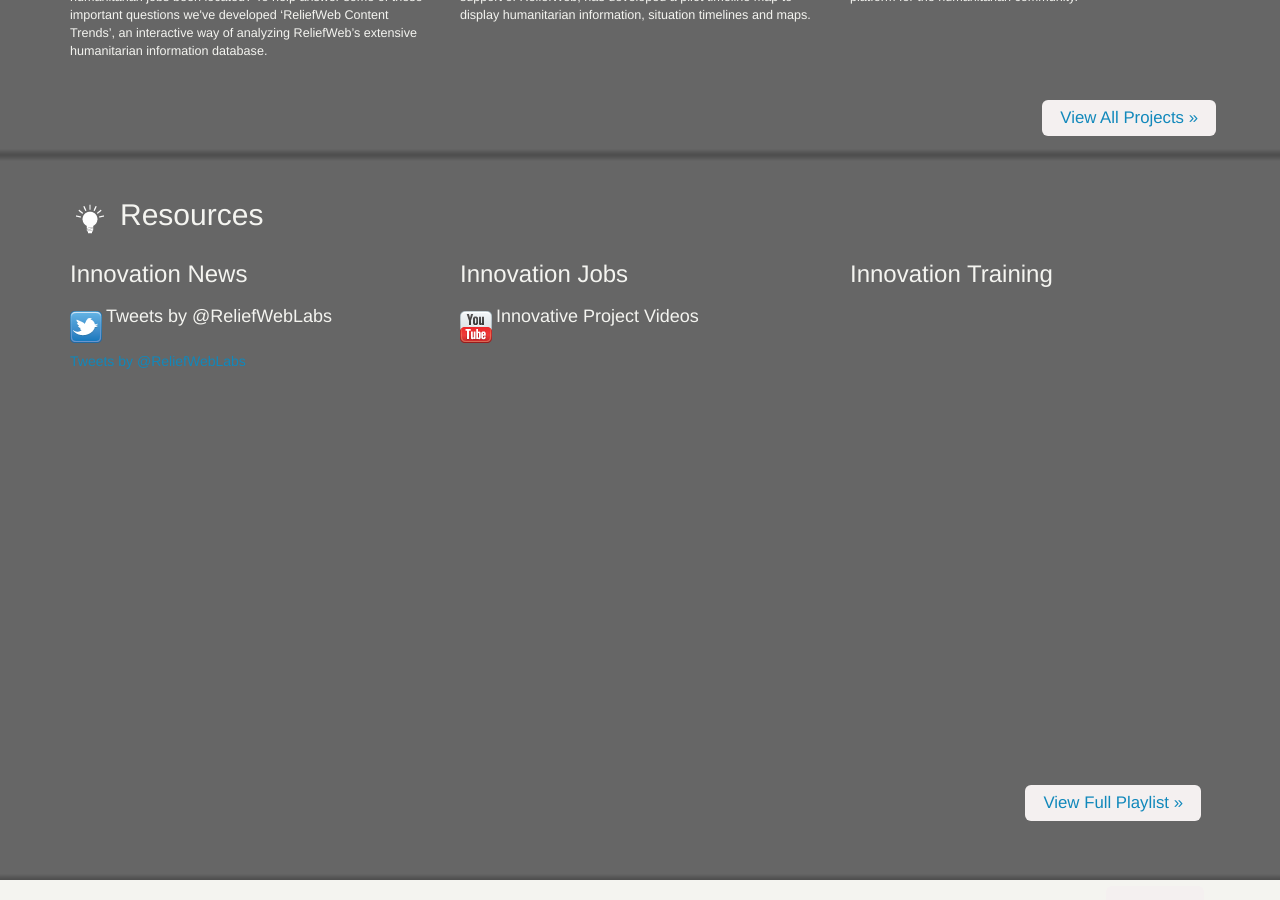
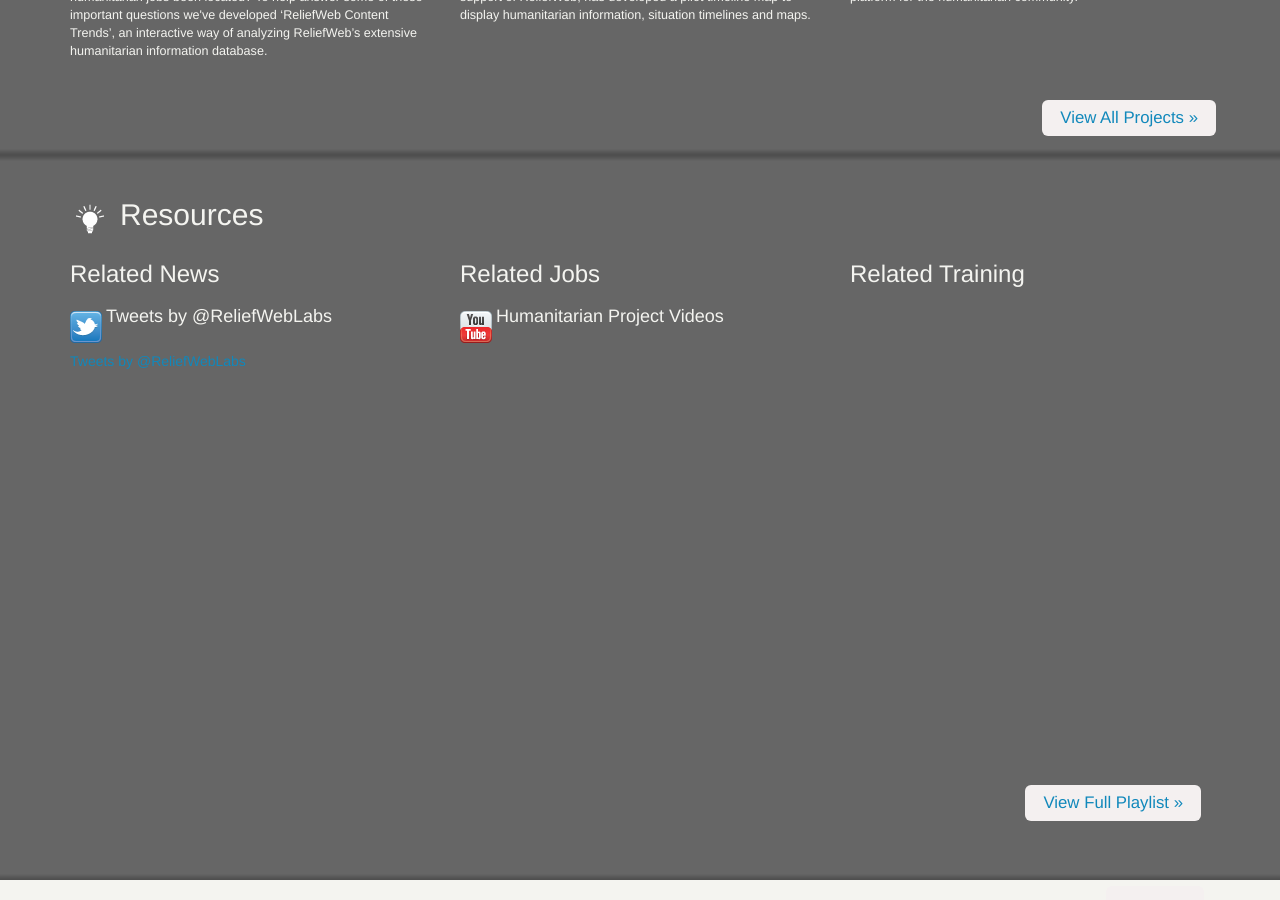
Before and after one commit to UN-OCHA/rwint-labs, a Jekyll site: the page built from index.html, in a window 1280 px wide and 900 px high, scrolled down 1595 px. Built offline with Jekyll 4.4.1, drawn with Linux system fonts in a browser that asks for light colours; comment, search, counter and statistics services are not loaded.

Commit message:
reduce references to innovation

```diff
--- a/_includes/innovation-jobs.html
+++ b/_includes/innovation-jobs.html
@@ -30,13 +30,13 @@ var INNOVATION_JOBS = {
       }
       html += compiled(item);
     });
-    html += '<a class="more-link" href="http://reliefweb.int/jobs?search=innovation+AND+technology+AND+information">More on ReliefWeb &raquo;</a>';
+    html += '<a class="more-link" href="http://reliefweb.int/jobs?search=technology+AND+information">More on ReliefWeb &raquo;</a>';
     html += '</div>';
     $("#innovation-jobs").html(html);
   },
   loadReports : function() {
     $.ajax({
-      url:'http://api.rwlabs.org/v1/jobs?query[value]=innovation%20AND%20technology%20AND%20information&query[fields][]=title&query[fields][]=body&fields[include][]=title&fields[include][]=date.created&fields[include][]=url&fields[include][]=country.name&fields[include][]=source.shortname&fields[include][]=country.iso3&sort[]=date:desc&limit=5',
+      url:'http://api.rwlabs.org/v1/jobs?query[value]=technology%20AND%20information&query[fields][]=title&query[fields][]=body&fields[include][]=title&fields[include][]=date.created&fields[include][]=url&fields[include][]=country.name&fields[include][]=source.shortname&fields[include][]=country.iso3&sort[]=date:desc&limit=5',
       method:'get',
     }).done(this.handlerData);
   }
--- a/_includes/innovation-news.html
+++ b/_includes/innovation-news.html
@@ -22,13 +22,13 @@ var INNOVATION_NEWS = {
       item.formatted_date = timestamp.getDate() + ' ' + monthNames[timestamp.getMonth()] + ' ' + timestamp.getFullYear();
       html += compiled(item);
     });
-    html += '<a class="more-link" href="http://reliefweb.int/updates?search=innovation+AND+technology+AND+information">More on ReliefWeb &raquo;</a>';
+    html += '<a class="more-link" href="http://reliefweb.int/updates?search=technology+AND+information">More on ReliefWeb &raquo;</a>';
     html += '</div>';
     $("#innovation-news").html(html);
   },
   loadReports : function() {
     $.ajax({
-      url:'http://api.rwlabs.org/v1/reports?query[value]=innovation%20AND%20technology%20AND%20information&query[fields][]=title&query[fields][]=body&fields[include][]=title&fields[include][]=date.original&fields[include][]=url&fields[include][]=primary_country.name&fields[include][]=source.shortname&fields[include][]=primary_country.iso3&sort[]=date:desc&limit=5',
+      url:'http://api.rwlabs.org/v1/reports?query[value]=technology%20AND%20information&query[fields][]=title&query[fields][]=body&fields[include][]=title&fields[include][]=date.original&fields[include][]=url&fields[include][]=primary_country.name&fields[include][]=source.shortname&fields[include][]=primary_country.iso3&sort[]=date:desc&limit=5',
       method:'get',
     }).done(this.handlerData);
   }
--- a/_includes/innovation-training.html
+++ b/_includes/innovation-training.html
@@ -27,13 +27,13 @@ var INNOVATION_TRAINING = {
     else {
       html += '<div class="innovation-report">There are no current training opportunities referencing "innovation", "technology" and "information"</div>';
     }
-    html += '<a class="more-link" href="http://reliefweb.int/training?search=innovation+AND+technology+AND+information">More on ReliefWeb &raquo;</a>';
+    html += '<a class="more-link" href="http://reliefweb.int/training?search=technology+AND+information">More on ReliefWeb &raquo;</a>';
     html += '</div>';
     $("#innovation-training").html(html);
   },
   loadReports : function() {
     $.ajax({
-      url:'http://api.rwlabs.org/v1/training?query[value]=innovation%20AND%20technology%20AND%20information&query[fields][]=title&query[fields][]=body&query[fields][]=career_categories&fields[include][]=title&fields[include][]=date.created&fields[include][]=url&fields[include][]=country.name&fields[include][]=source.shortname&fields[include][]=country.iso3&sort[]=date:desc&limit=5',
+      url:'http://api.rwlabs.org/v1/training?query[value]=technology%20AND%20information&query[fields][]=title&query[fields][]=body&query[fields][]=career_categories&fields[include][]=title&fields[include][]=date.created&fields[include][]=url&fields[include][]=country.name&fields[include][]=source.shortname&fields[include][]=country.iso3&sort[]=date:desc&limit=5',
       method:'get',
     }).done(this.handlerData);
   }
--- a/_includes/resources.html
+++ b/_includes/resources.html
@@ -9,15 +9,15 @@
       <div class="row">
         <div class="resources-widgets">
           <div class="col-sm-4">
-          <h3>Innovation News</h3>
+          <h3>Related News</h3>
           {% include innovation-news.html %}
           </div>
           <div class="col-sm-4">
-          <h3>Innovation Jobs</h3>
+          <h3>Related Jobs</h3>
           {% include innovation-jobs.html %}
           </div>
           <div class="col-sm-4">
-          <h3>Innovation Training</h3>
+          <h3>Related Training</h3>
           {% include innovation-training.html %}
           </div>
           <div class="clearfix visible-sm-block visible-md-block visible-lg-block"></div>
--- a/_includes/youtube-playlist.html
+++ b/_includes/youtube-playlist.html
@@ -1,9 +1,9 @@
 <div class="row">
   <div class="playlist-title">
     <a href="http://youtube.com/playlist?list=PLA82EFAD988C16D1D" class="logo-youtube pull-left text-hide">
-    Innovative Humanitarian Projects Playlist
+    Humanitarian Projects Playlist
     </a>
-    <h4>Innovative Project Videos</h4>
+    <h4>Humanitarian Project Videos</h4>
   </div>
 </div>
 <div class="row playlist-row">
```
